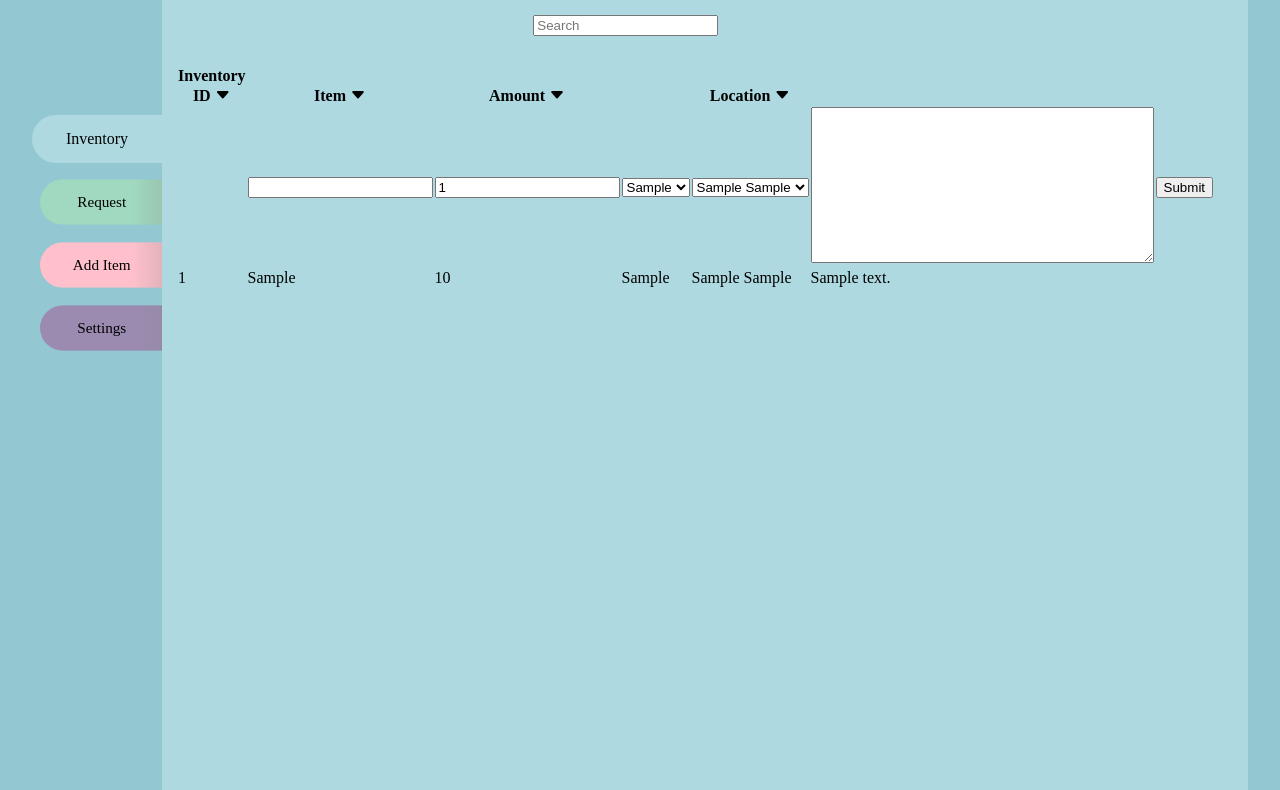
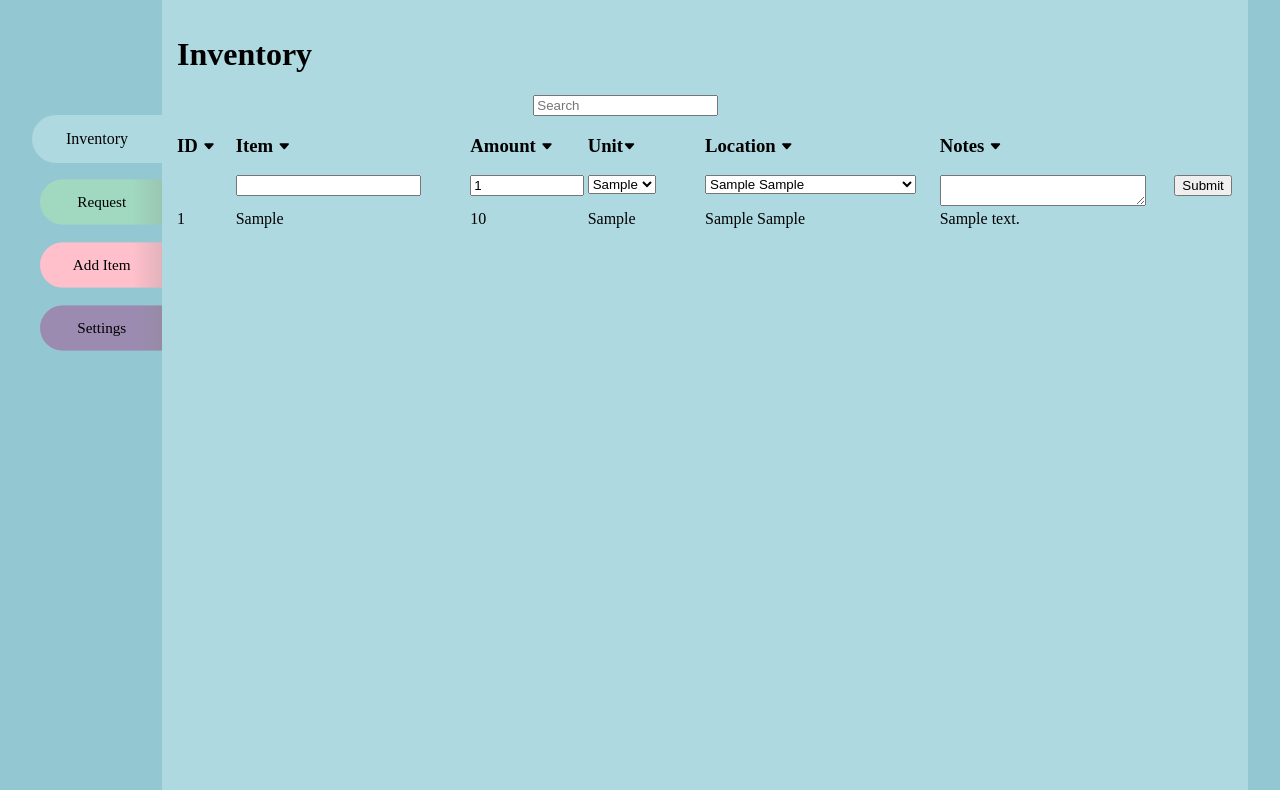
Before and after one commit to hello-pmwilson/cell_bio_inventory, a Django app: page / in a window 1280 px wide. Shown: the part 30-820 px from the top of the page. Run offline with Django 4.2, Linux system fonts and the light colour scheme; a user stored in the database is signed in; tables that the repository leaves empty hold one stand-in row (values such as "Sample post").

Commit message:
change layout of data from table to grid for future interactivity

```diff
--- /dev/null
+++ b/inventory/static/inventory/css/inventory_data.css
@@ -0,0 +1,60 @@
+/*TODO
+fix the grid column sizes - make better looking
+fix the form sizes - more responsive, less ugly
+*/
+#data-data {
+  width: 100%;
+  display: grid;
+  grid-template-columns: 1fr 4fr 2fr 2fr 4fr 4fr 1fr;
+  grid-template-rows: 1fr;
+}
+
+section {
+  display: contents;
+}
+form {
+  display: contents;
+}
+
+.filter {
+  font-size: small;
+}
+
+#id_amount {
+  width: 90%;
+}
+#id_location {
+  width: 90%;
+}
+#id_notes {
+  width: 200px;
+  height: 25px;
+}
+
+.pid-column {
+  grid-column: 1;
+}
+
+.item-column {
+  grid-column: 2;
+}
+
+.amount-column {
+  grid-column: 3;
+}
+
+.unit-cloumn {
+  grid-column: 4;
+}
+
+.location-column {
+  grid-column: 5;
+}
+
+.notes-column {
+  grid-column: 6;
+}
+
+.edit-column {
+  grid-column: 7;
+}
--- a/inventory/templates/inventory/index.html
+++ b/inventory/templates/inventory/index.html
@@ -6,6 +6,7 @@
     <meta name="viewport" content="width=device-width, initial-scale=1.0">
     <link rel="stylesheet" href="{% static 'inventory/css/style.css' %}">
     <link rel="stylesheet" href="https://cdn.jsdelivr.net/npm/bootstrap-icons@1.11.3/font/bootstrap-icons.min.css">
+    <link rel="stylesheet" href="{% static 'inventory/css/inventory_data.css' %}">
     <script src="https://code.jquery.com/jquery-3.6.0.min.js"></script>
     <script src="{% static 'inventory/js/script.js' %}"></script>
     <title>Inventory</title>
@@ -23,12 +24,7 @@
         <div class="tab inactive" href="{% url 'index' %}?selected=settings" id="settings">Settings</div>
     </div>
     <div id="data">
-        <div id="data-header">
-            <input type="text" id="search" placeholder="Search">
-        </div>
-        <div id="data-data">
-            {% include defaultURL %}
-        </div>
+        {% include defaultURL %}
     </div>
 </div>
 </body>
--- a/inventory/templates/inventory/inventory.html
+++ b/inventory/templates/inventory/inventory.html
@@ -1,32 +1,59 @@
-<div id="content">
+<h1 id="title">Inventory</h1>
+<div id="data-header">
+    <input type="text" id="search" placeholder="Search">
+</div>
+<div id="data-data">
+    <section id="column-header">
+        <h3 class="pid-column">ID <i class="bi bi-caret-down-fill filter" id="-id"></i></h3>
+        <h3 class="item-column">Item <i class="bi bi-caret-down-fill filter" id="-item"></i></h3>
+        <h3 class="amount-column">Amount <i class="bi bi-caret-down-fill filter" id="-amount"></i></h3>
+        <h3 class="unit-column">Unit<i class="bi bi-caret-down-fill filter" id="-unit"></i></h3>
+        <h3 class="location-column">Location <i class="bi bi-caret-down-fill filter" id="-location"></i></h3>
+        <h3 class="notes-column">Notes <i class="bi bi-caret-down-fill filter" id="-description"></i></h3>
+    </section>
+
     <form method="post" id="form"> {% csrf_token %}
-    <table>
+    <section>
+        <div class="pid-column"></div>
+        <div class="item-column">{{ form.item_char }}
+            <datalist id="itemOptions">
+                {% for item in itemList %}
+                <option value="{{ item }}" ></option>
+                {% endfor %}
+            </datalist>
+        </div>
+        <div class="amount-column">{{ form.amount }}</div>
+        <div class="unit-cloumn">{{ form.unit }}</div>
+        <div class="location-column">{{ form.location }}</div>
+        <div class="notes-column">{{ form.notes }}</div>
+        <div class="edit-column"><input type="submit" value="Submit"></div>
+    </section>
+    </form>
+{% for item in data %}
+    <section id="{{item.id}}">
+        <div class="pid-column">{{ item.id }}</div>
+        <div class="item-column">{{ item.item }}</div>
+        <div class="amount-column">{{ item.amount }}</div>
+        <div class="unit-cloumn">{{ item.unit }}</div>
+        <div class="location-column">{{ item.location }}</div>
+        <div class="notes-column">{{ item.notes }}</div>
+        <div class="edit-column delete">Delete</div>
+    </section>
+{% endfor %}
+</div>
+
+
+
+   <!-- <table>
         <div class="sticky">
-        <thead>
-            <th>Inventory</th>
+        <thead></thead>
             <tr>
-                <th>ID <i class="bi bi-caret-down-fill" id="-id"></i></th>
-                <th>Item <i class="bi bi-caret-down-fill" id="-item"></i></th>
-                <th>Amount <i class="bi bi-caret-down-fill" id="-amount"></i></th>
-                <th></th>
-                <th>Location <i class="bi bi-caret-down-fill" id="-location"></i></th>
+
             </tr>
         </thead>
         <tbody>
             <tr>
                 <td></td>
-                <td>{{ form.item_char }}
-                    <datalist id="itemOptions">
-                        {% for item in itemList %}
-                        <option value="{{ item }}" ></option>
-                        {% endfor %}
-                    </datalist>
-                </td>
-                <td>{{ form.amount }}</td>
-                <td>{{ form.unit }}</td>
-                <td>{{ form.location }}</td>
-                <td>{{ form.notes }}</td>
-                <td><input type="submit" value="Submit"></td>
             </tr>
         </div>
             {% for item in data %}
@@ -42,5 +69,4 @@
             {% endfor %}
         </tbody>
     </table>
-    </form>
-    </div>
+    </div> -->
```
Also changed, not shown: inventory/static/inventory/css/style.css (line endings or trailing spaces).
